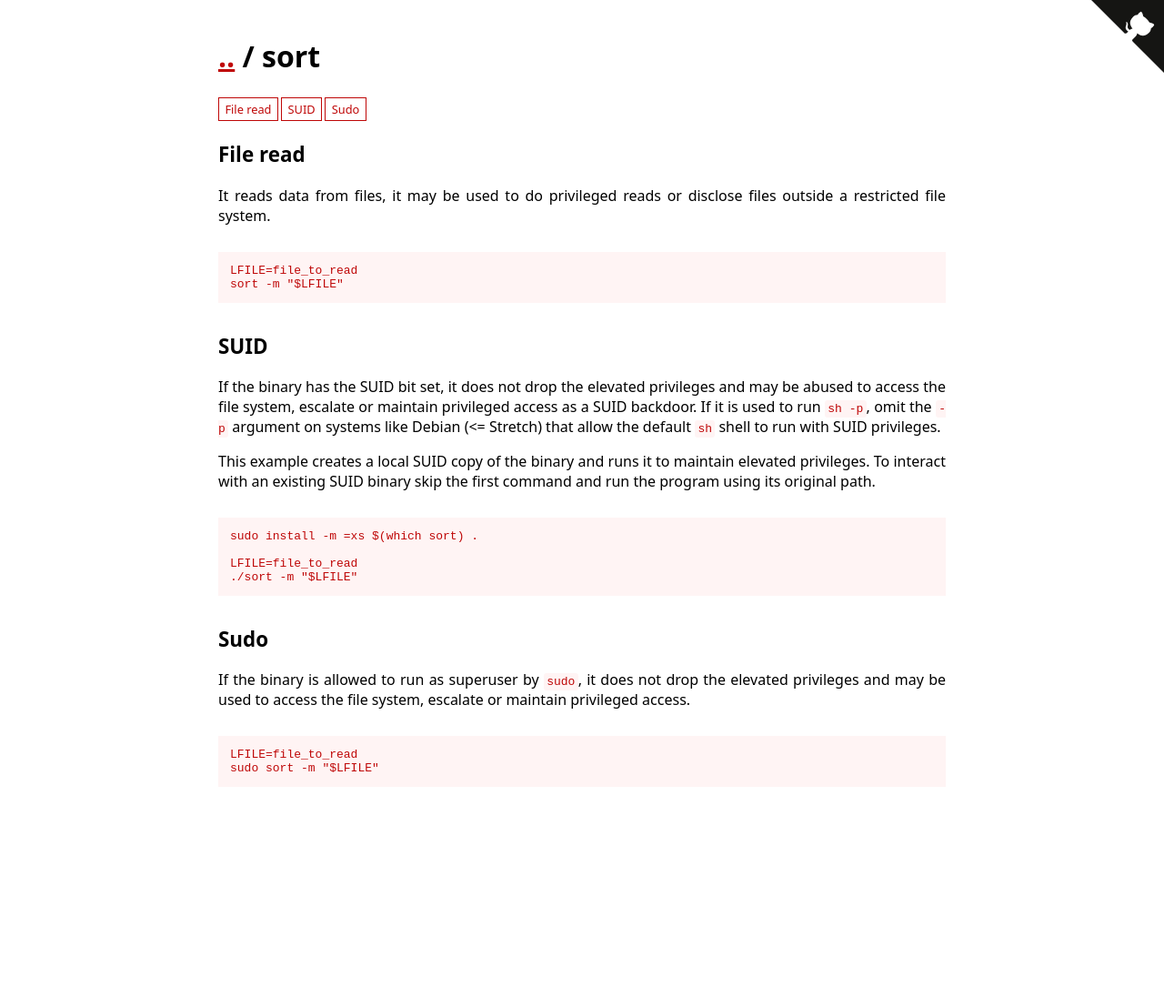
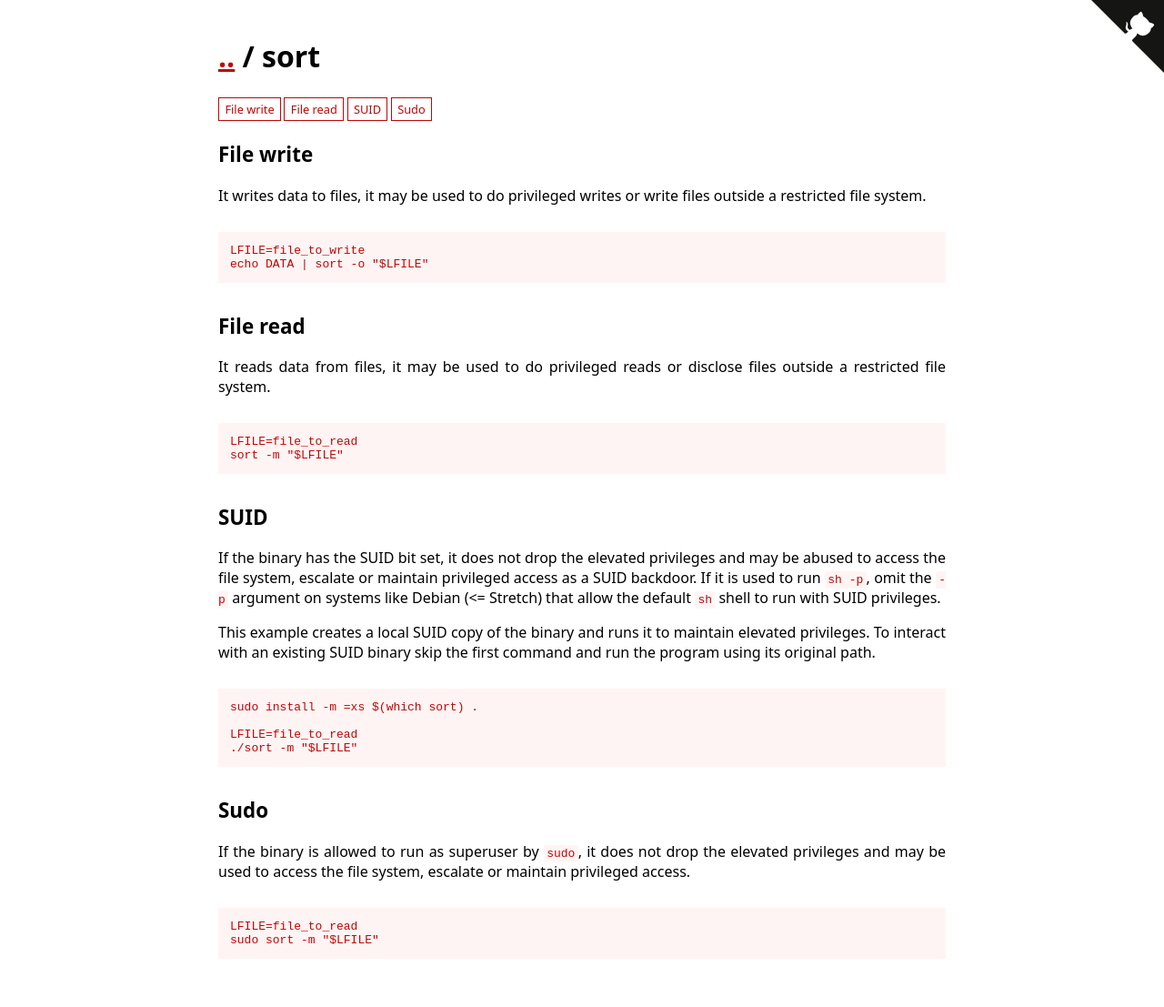
Before and after one commit to GTFOBins/GTFOBins.github.io, a Jekyll site: the page built from _gtfobins/sort.md, in a window 1280 px wide. Shown: the whole page at 91% size. Built offline with Jekyll 4.4.1, drawn with Linux system fonts in a browser that asks for light colours; before the commit the page ends 918 px from its top, so only the background shows below that.

Commit message:
Add 'file write' capability to 'sort'

```diff
--- a/_gtfobins/sort.md
+++ b/_gtfobins/sort.md
@@ -4,6 +4,10 @@ functions:
     - code: |
         LFILE=file_to_read
         sort -m "$LFILE"
+  file-write:
+    - code: |
+        LFILE=file_to_write
+        echo DATA | sort -o "$LFILE"
   suid:
     - code: |
         LFILE=file_to_read
```
